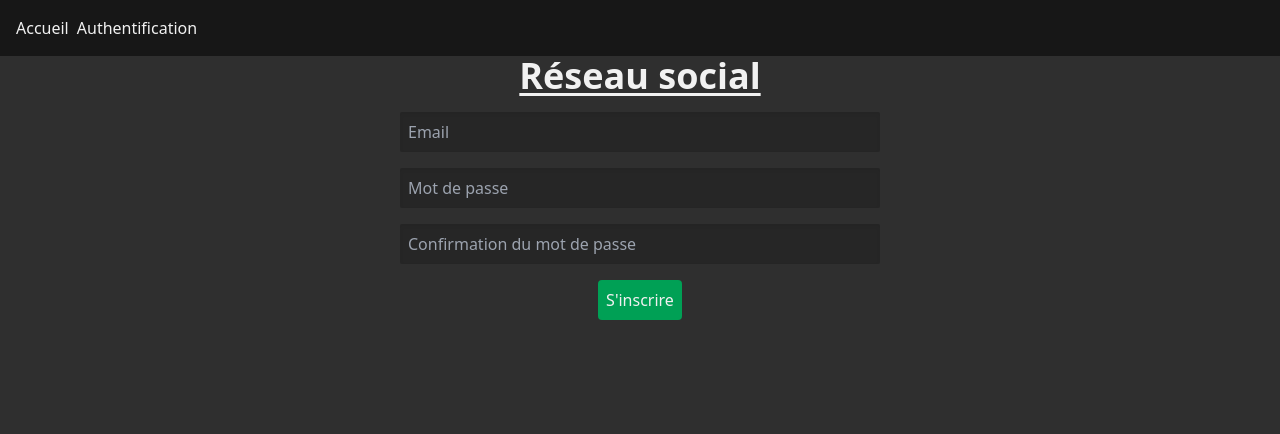
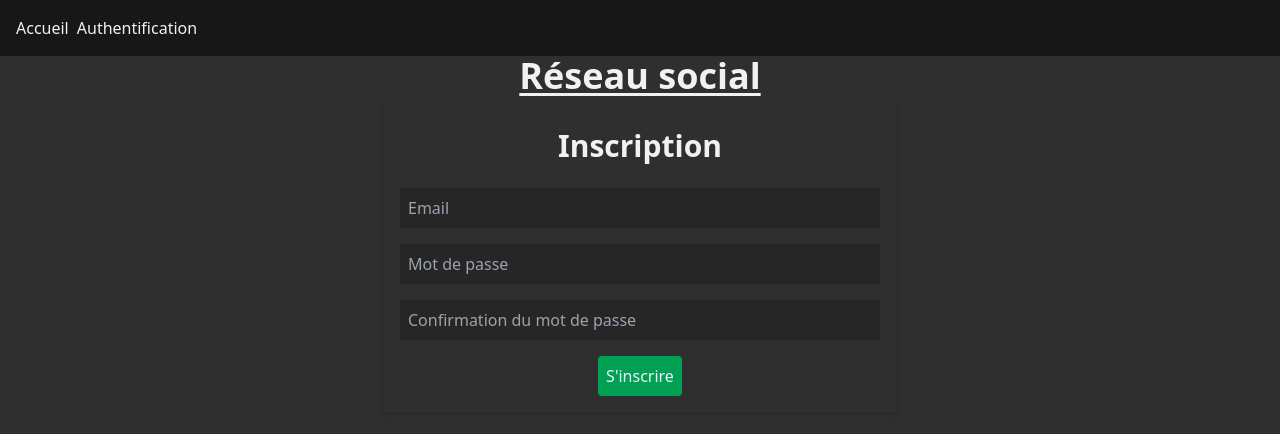
Before and after one commit to Djemai-Samy/Social-exemple, a React (Vite) app in the folder social-front/: page /auth in a window 1280 px wide. Shown: the top 434 px of the page. Built offline with nearby package versions, Linux system fonts and the light colour scheme.

Commit message:
FRONTEND:Formulaire inscription

```diff
--- a/social-front/src/components/pages/AuthPage.jsx
+++ b/social-front/src/components/pages/AuthPage.jsx
@@ -34,8 +34,9 @@ export default function AuthPage() {
         alert("Inscription échouée.")
       }}
       control={control}
-      className="flex flex-col gap-2 max-w-lg m-auto justify-center items-center p-4"
+      className="flex flex-col gap-2 max-w-lg m-auto justify-center items-center p-4 shadow-md"
     >
+      <h2 className="text-3xl font-semibold p-4">Inscription</h2>
       <Input type="email" {...register('email')} placeholder="Email" />
       <Error>{errors.email?.message}</Error>
 
```
